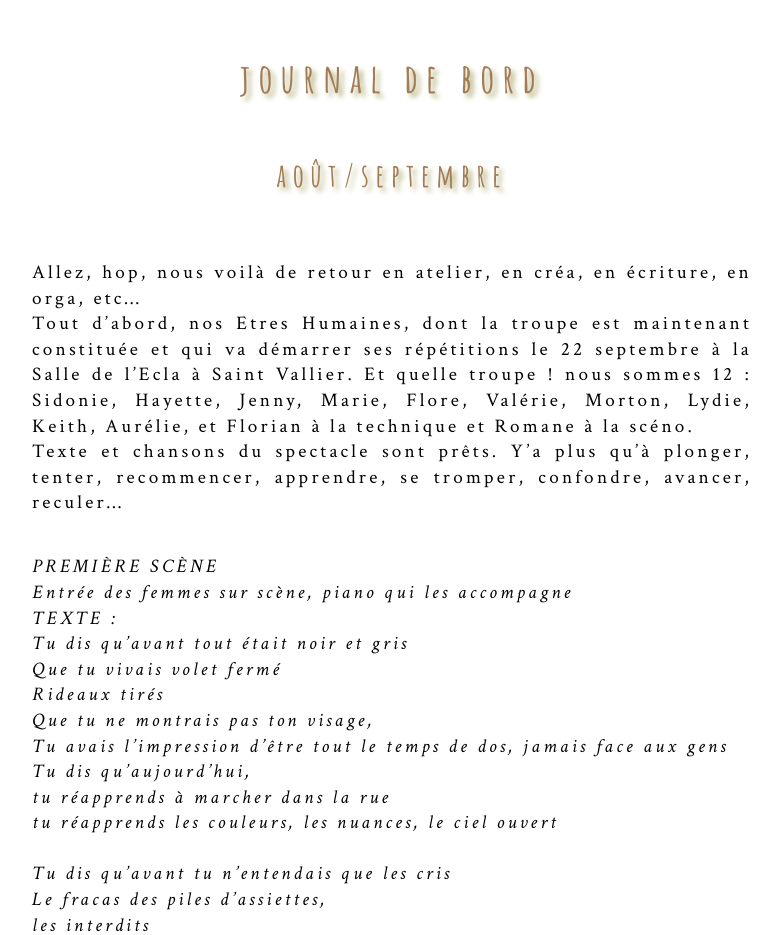
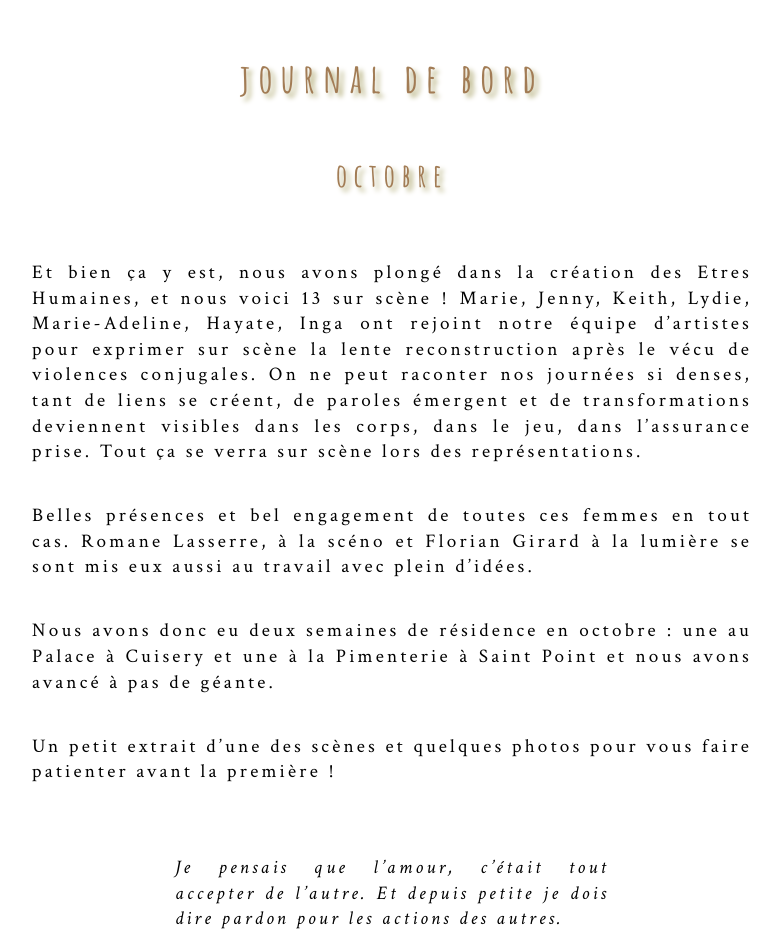
Before and after one commit to leshnik/revertouthaut, a Jekyll site: the page built from journal-de-bord.md, in a window 1280 px wide and 1400 px high, scrolled down 234 px. Shown: the top 935 px of the window, without its empty margins (248-1028 px from the left). Built offline with Jekyll 4.4.1, drawn with Linux system fonts in a browser that asks for light colours; some of the changed text lies outside the part shown; grey boxes are pictures that could not be loaded.

Commit message:
journal oct

```diff
--- a/journal-de-bord.md
+++ b/journal-de-bord.md
@@ -4,6 +4,38 @@ title: journal de bord
 summary:
 ---
 <h1>journal de bord</h1>
+<h2>octobre</h2>
+<p class="intro-text">Et bien ça y est, nous avons plongé dans la création des Etres Humaines, et nous voici 13 sur scène ! Marie, Jenny, Keith, Lydie, Marie-Adeline, Hayate, Inga  ont rejoint notre équipe d’artistes pour exprimer sur scène la lente reconstruction après le vécu de violences conjugales.
+On ne peut raconter nos journées si denses, tant de liens se créent, de paroles émergent et de transformations deviennent visibles dans les corps, dans le jeu, dans l’assurance prise. Tout ça se verra sur scène lors des représentations.
+</p>
+<p class="intro-text">Belles présences et bel engagement de toutes ces femmes en tout cas. Romane Lasserre, à la scéno et Florian Girard à la lumière se sont mis eux aussi au travail avec plein d’idées. </p>
+
+<p class="intro-text">Nous avons donc eu deux semaines de résidence en octobre : une au Palace à Cuisery et une à la Pimenterie à Saint Point et nous avons avancé à pas de géante.
+</p>
+
+<p class="intro-text">Un petit extrait d’une des scènes  et quelques photos pour vous faire patienter avant la première&nbsp;!</p>
+
+<div class="center-max450-block">
+<p class="intro-text"><cite>Je pensais que l’amour, c’était tout accepter de l’autre.
+Et depuis petite je dois dire pardon pour les actions des autres.<br>
+Je me suis excusé 50000 fois auprès de cet homme après ses actions de merde.
+Et comme j’ai fait ça toute mon enfance avec mon père violent, ça ne me posait pas de problème de le faire avec cet homme.<br>
+J’étais habituée.<br>
+Et si le mot pardon vient apaiser un climat de tension, autant dire pardon.
+Et comme j’avais une estime de moi en dessous de zéro, il y avait forcément des bonnes raisons pour lesquelles je devais m’excuser.<br>
+J’avais sûrement fait, dit, quelque chose de pas bien. Je méritais les punitions.</cite></p>
+</div>
+<div class="center-big-block">
+<img src="https://res.cloudinary.com/dnxcesebo/image/upload/v1763207182/IMG-20251026-WA0055_zr7kly.jpg"><br>
+<img src="https://res.cloudinary.com/dnxcesebo/image/upload/v1763207182/IMG-20251026-WA0054_hyrr9y.jpg"><br>
+<img src="https://res.cloudinary.com/dnxcesebo/image/upload/v1763207182/IMG-20251026-WA0059_yyic9m.jpg">
+</div>
+<p class="intro-text">Et puis octobre nous a permis aussi de rejouer notre spectacle <a href="maintenant-il-y-a">maintenant il y a</a> avec notre troupe de personnes porteuses de cérébro-lésion lors de la journée festive des <i>10 ans de la Noveline, habitant inclusif de Cluny</i>. Toujours autant de plaisir partagé et sans cesse renouvelé. Il est même possible que nous repartions sur les routes en 2026. Ben oui, pourquoi s’arrêter en si bon chemin&nbsp;? </p>
+
+<div class="center-big-block">
+<img src="https://res.cloudinary.com/dnxcesebo/image/upload/v1763207010/la-novelline-a-dix-ans_wluapk.png">
+</div>
+
 <h2>août/septembre</h2>
 <p class="intro-text">Allez, hop, nous voilà de retour en atelier, en créa, en écriture, en orga, etc… <br>
 
```
